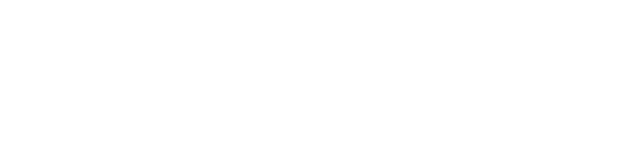
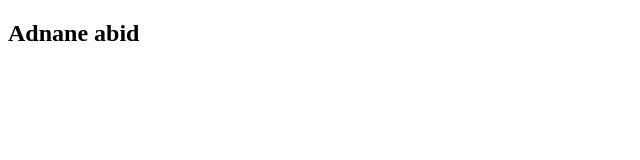
Before and after one commit to adnane84/foobar, a plain HTML site: page index.html in a window 1280 px wide. Shown: the whole page, without its empty margins (0-640 px from the left). Drawn offline with Linux system fonts and the light colour scheme.

Commit message:
update h2 with my name

```diff
--- a/index.html
+++ b/index.html
@@ -7,7 +7,7 @@
   <title>foobar</title>
 </head>
 <body>
-  <h2></h2>
+  <h2>Adnane abid</h2>
 
 </body>
 </html>
```
